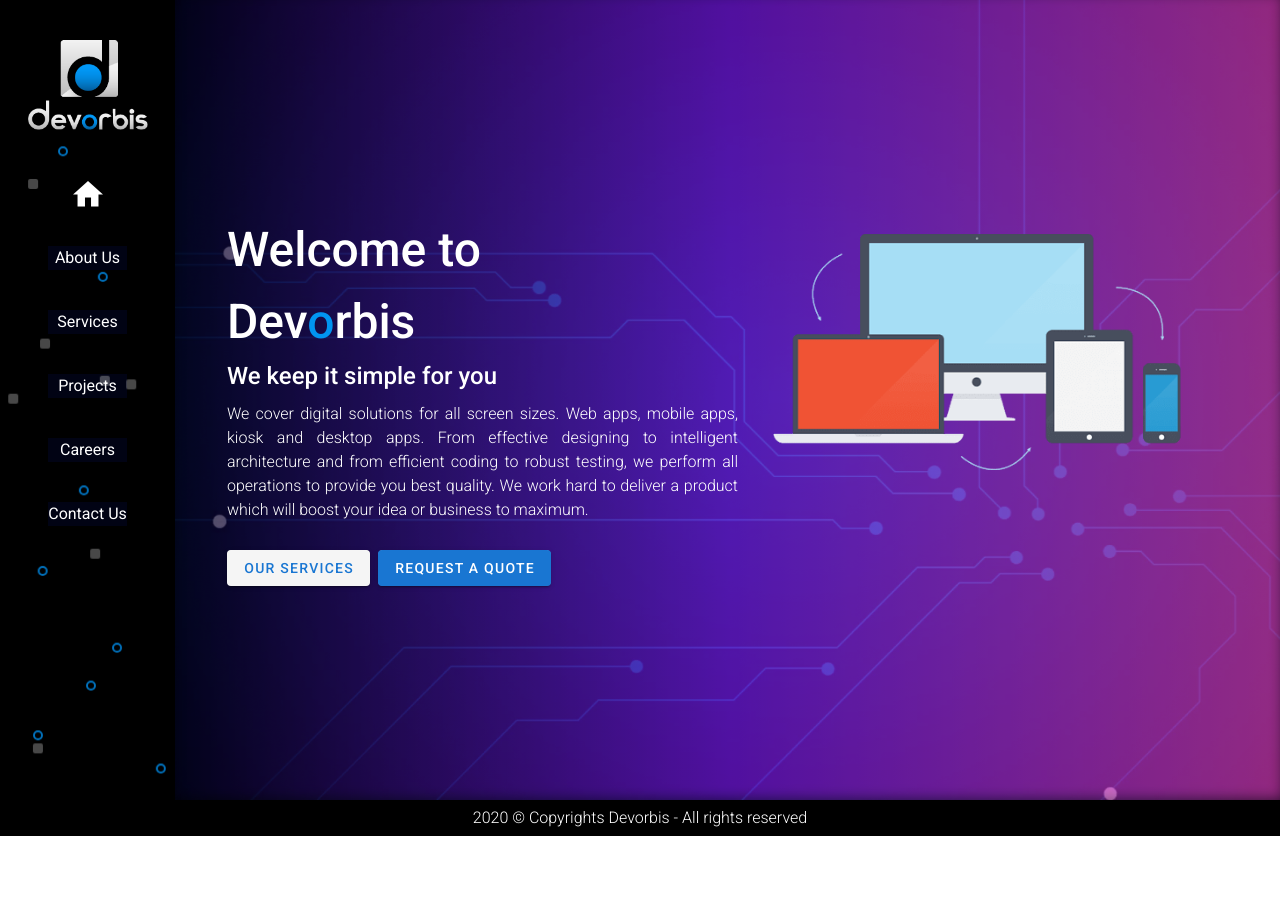
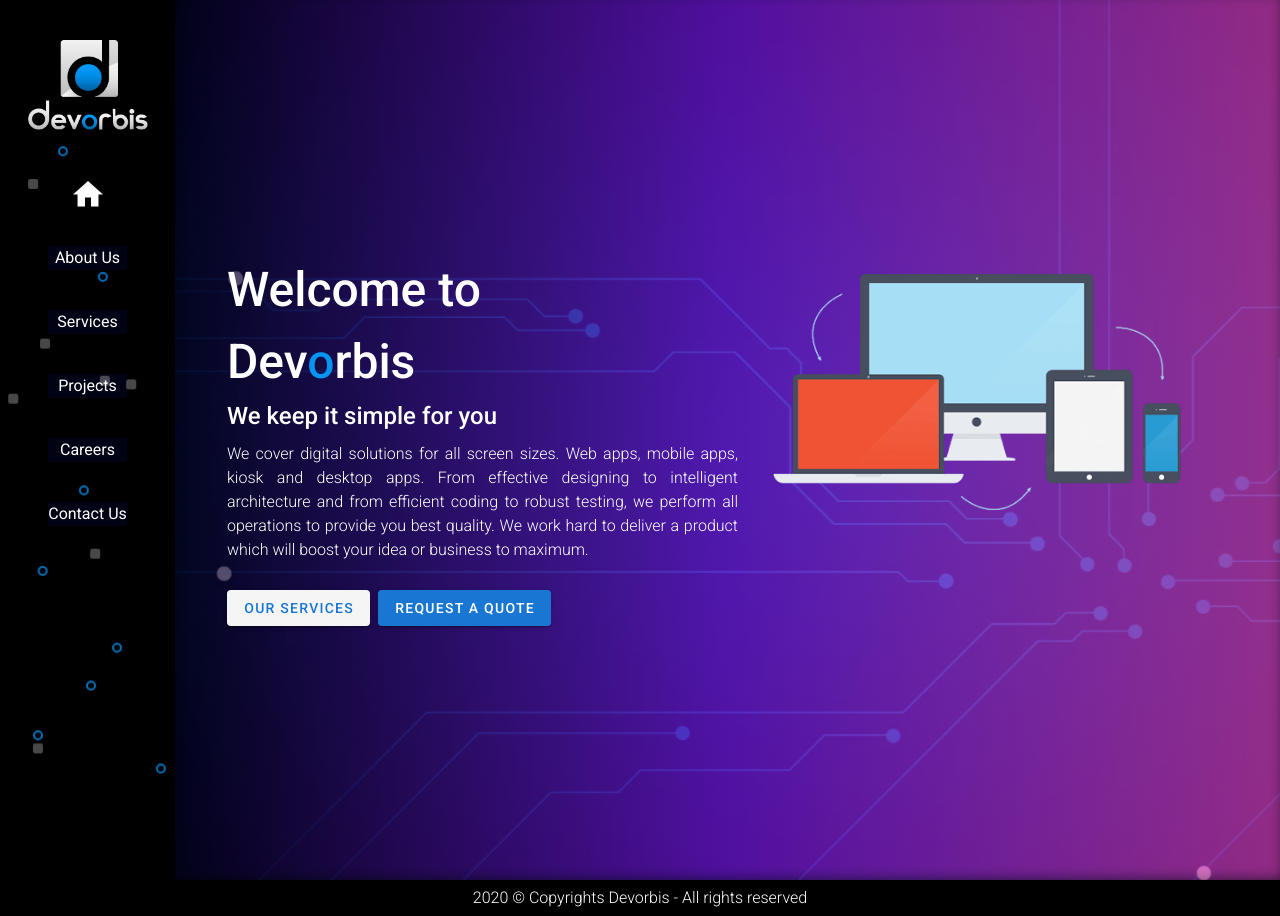
Before and after one commit to cyber-developer/devorbis, a Vue app: page / in a window 1280 px wide. Before the commit the page ends 836 px from the top, so only its background shows below. Built offline with nearby package versions, Linux system fonts and the light colour scheme; what vue-toasted would draw is missing.

Commit message:
improvements

```diff
--- a/src/data/projects.json
+++ b/src/data/projects.json
@@ -5,7 +5,7 @@
     "base": "sourcr",
     "type": "Web App",
     "images": ["1 (1).png","1 (2).png","1 (3).png","1 (4).png","1 (5).png","1 (6).png"],
-    "technologies": ["React with Graphql", "Relay", "Elastic search", "Symphone"],
+    "technologies": ["React with Graphql", "Relay", "Elastic search", "Symfony"],
     "description": "Sourcr is a reputation management platform, built by recruiters for recruiters, to help you stand out in a crowded market.<br/><ul><li>Stand out to candidates with a branded profile reflecting your brand and reputation</li><li>Collect reviews on autopilot with ATS/CRM integrations</li><li>Display reviews on Google to boost SEO and rankings</li><li>Increase website conversion with a library of widgets</li></ul>"
   },
   {
--- a/src/views/About.vue
+++ b/src/views/About.vue
@@ -1,7 +1,7 @@
 <template>
   <div class="page-container about-container py-5 pa-sm-10">
     <div class="overlay"></div>
-    <v-container class="h-100 col-flex justify-center content">
+    <v-container class="h-100 col-flex content">
       <!-- ABOUT -->
       <div class="row-flex mb-10 align-center" data-aos="fade-down" data-aos-duration="500">
         <div class="brown--text text--darken-1">
@@ -71,11 +71,15 @@
   width: 100%;
   top: 0;
   left: 0;
-  background-image: url('~@/assets/images/bg2.jpg');
+  // background-image: url('~@/assets/images/bg2.jpg');
   background-size: cover;
   opacity: 0.3;
   pointer-events: none;
   z-index: 1;
+}
+.container {
+  max-width: 1500px;
+  margin: 0 auto !important;
 }
 .leader-card {
   border-top: 5px solid #947269;
--- a/src/views/Home.vue
+++ b/src/views/Home.vue
@@ -1,5 +1,5 @@
 <template>
-  <div class="page-container home-container px-sm-10">
+  <div class="page-container home-container px-sm-10 pa-sm-10">
     <div class="overlay"></div>
     <v-container class="minH-full row-flex align-center" style="z-index: 5; position: relative">
       <v-layout :wrap="$vuetify.breakpoint.smAndDown">
@@ -60,6 +60,10 @@
   opacity: 0.3;
   pointer-events: none;
 }
+.container {
+  max-width: 1500px;
+  margin: 0 auto !important;
+}
 .dname {
   font-size: 48px;
 }
--- a/src/views/Services.vue
+++ b/src/views/Services.vue
@@ -1,7 +1,7 @@
 <template>
   <div class="page-container services-container pa-sm-10">
     <!-- <div class="overlay" style="z-index:1"></div> -->
-    <v-container class="minH-100 row-flex align-center justify-center relative" style="z-index:90">
+    <v-container class="minH-100 row-flex justify-center relative" style="z-index:90">
       <div class="grey--text text--darken-2 mt-5 mt-sm-0" data-aos="zoom-in">
         <h1
           class=" text-center"
```
